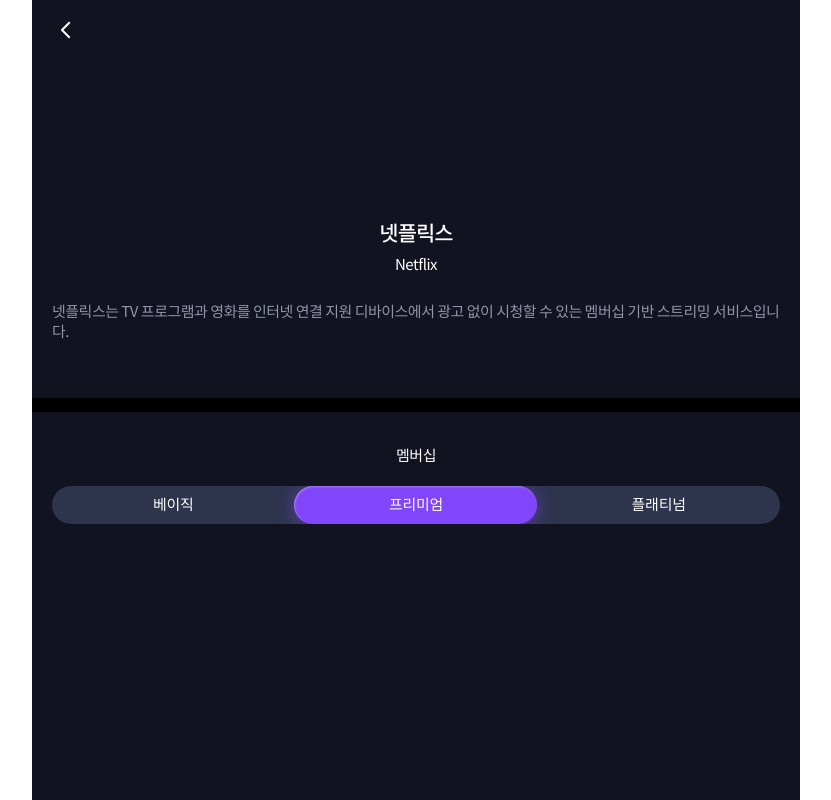
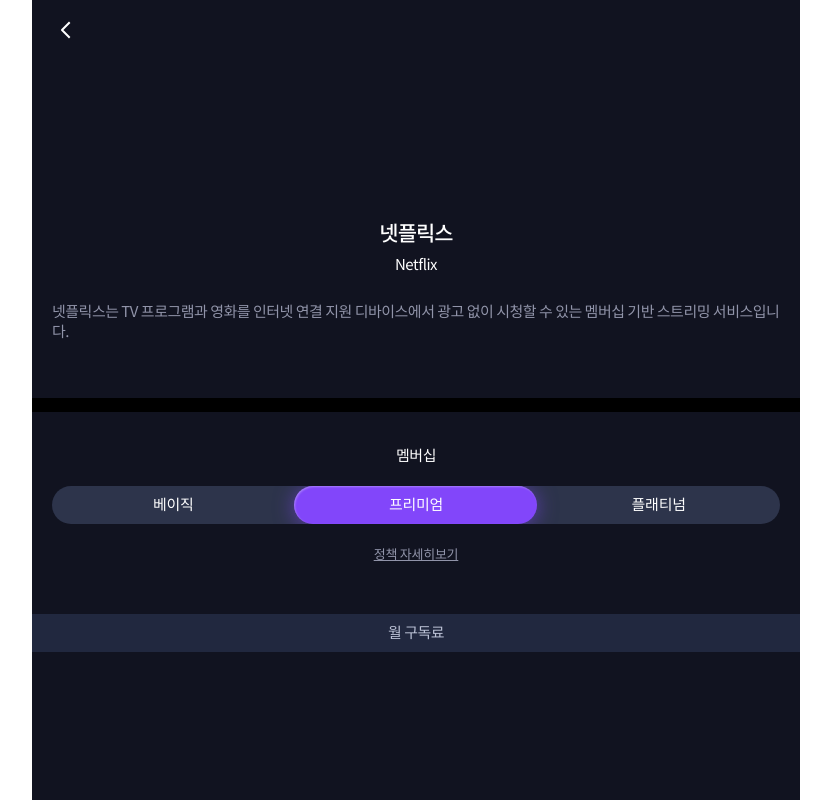
Before and after one commit to ryuhojin/dadari, a Next.js app: page /item/1 in a window 1280 px wide. Shown: the whole page, without its empty margins (224-1055 px from the left). Built offline with nearby package versions, Linux system fonts and the light colour scheme.

Commit message:
update slider

```diff
--- /dev/null
+++ b/components/item/ItemFee.tsx
@@ -0,0 +1,10 @@
+import styled from "styled-components";
+
+const StyledItemFee = styled.div`
+  background-color: rgba(255, 0, 255, 0);
+  height: 268px;
+`;
+const ItemFee = () => {
+  return <StyledItemFee></StyledItemFee>;
+};
+export default ItemFee;
--- /dev/null
+++ b/components/item/ItemTitle.tsx
@@ -0,0 +1,29 @@
+import styled from "styled-components";
+
+const StyledItemTitle = styled.div`
+  background-color: #21283f;
+  display: flex;
+  height: 38px;;
+  justify-content: center;
+  align-items: center;
+
+  span {
+    font-size: 15px;
+    font-weight: 500;
+    font-stretch: normal;
+    font-style: normal;
+    line-height: 1.33;
+    letter-spacing: -0.5px;
+    text-align: center;
+    color: #bcc2d6;
+  }
+`;
+
+const ItemTitle = ({ title }: { title: String }) => {
+  return (
+    <StyledItemTitle>
+      <span>{title}</span>
+    </StyledItemTitle>
+  );
+};
+export default ItemTitle;
--- a/components/item/Membership.tsx
+++ b/components/item/Membership.tsx
@@ -5,6 +5,8 @@
   height: 202px;
   background-color: rgba(255, 0, 255, 0);
   padding: 0 20px;
+  display: flex;
+  flex-direction: column;
 `;
 
 const StyledMemberShipTitle = styled.p`
@@ -18,11 +20,25 @@
   text-align: center;
   color: #fff;
 `;
+
+const StyledMembershipDetail = styled.p`
+  font-size: 13px;
+  font-weight: normal;
+  font-stretch: normal;
+  font-style: normal;
+  line-height: 1.38;
+  letter-spacing: -0.25px;
+  color: #9194a9;
+  margin: 22px 0 0 0;
+  text-align:center;
+  text-decoration:underline;
+`;
 const Membership = () => {
   return (
     <StyeldMemberShip>
       <StyledMemberShipTitle>멤버십</StyledMemberShipTitle>
       <MembershipChart />
+      <StyledMembershipDetail>정책 자세히보기</StyledMembershipDetail>
     </StyeldMemberShip>
   );
 };
--- a/components/item/MembershipChart.tsx
+++ b/components/item/MembershipChart.tsx
@@ -16,7 +16,15 @@
   input[type="radio"] {
     display: none;
   }
-
+  input[type="radio"]:nth-child(1):checked ~ .toggle_option_slider {
+    left: 0;
+  }
+  input[type="radio"]:nth-child(2):checked ~ .toggle_option_slider {
+    left: 33.3%;
+  }
+  input[type="radio"]:nth-child(3):checked ~ .toggle_option_slider {
+    left: 66.7%;
+  }
   label {
     width: 33.3%;
     font-size: 15px;
@@ -34,7 +42,6 @@
     cursor: pointer;
   }
   .toggle_option_slider {
-    left: 33.3%;
     width: 33.3%;
     height: 38px;
     border-radius: 22px;
@@ -59,6 +66,7 @@
         className="toggle_option"
         id="second_toggle"
         name="toggle_option"
+        checked
       />
       <input
         type="radio"
--- /dev/null
+++ b/components/item/index.ts
@@ -0,0 +1,5 @@
+export { default as ItemTitle } from "./ItemTitle";
+export { default as ItemFee } from "./ItemFee";
+export { default as Membership } from "./Membership";
+export { default as Description } from "./Description";
+export { default as Divider } from "./Divider";
--- a/components/list/SubCategoryItem.tsx
+++ b/components/list/SubCategoryItem.tsx
@@ -12,6 +12,7 @@
     font-weight: normal;
     font-stretch: normal;
     font-style: normal;
+    font-size:14px;
     line-height: 1.36;
     letter-spacing: -0.5px;
     text-align: center;
--- a/components/template/BaseTemplate.tsx
+++ b/components/template/BaseTemplate.tsx
@@ -20,7 +20,9 @@
   return (
     <StyledSeacrhTempalte>
       <HeaderBase />
-      <StyledSection>{children}</StyledSection>
+      <StyledSection>
+        <div>{children}</div>
+      </StyledSection>
     </StyledSeacrhTempalte>
   );
 };
--- a/components/template/SearchTemplate.tsx
+++ b/components/template/SearchTemplate.tsx
@@ -1,4 +1,3 @@
-import { Footer } from "components/base";
 import HeaderSearch from "components/base/HeaderSearch";
 import styled from "styled-components";
 
--- a/containers/item/ItemContainer.tsx
+++ b/containers/item/ItemContainer.tsx
@@ -1,6 +1,10 @@
-import Description from "components/item/Description";
-import Divider from "components/item/Divider";
-import Membership from "components/item/Membership";
+import {
+  Description,
+  Divider,
+  ItemFee,
+  ItemTitle,
+  Membership,
+} from "components/item";
 
 const ItemContainer = () => {
   return (
@@ -8,6 +12,12 @@
       <Description />
       <Divider />
       <Membership />
+      <ItemTitle title={"월 구독료"} />
+      <ItemFee />
+      <ItemTitle title={"월 구독료"} />
+      <ItemFee />
+      <ItemTitle title={"월 구독료"} />
+      <ItemFee />
     </>
   );
 };
```
